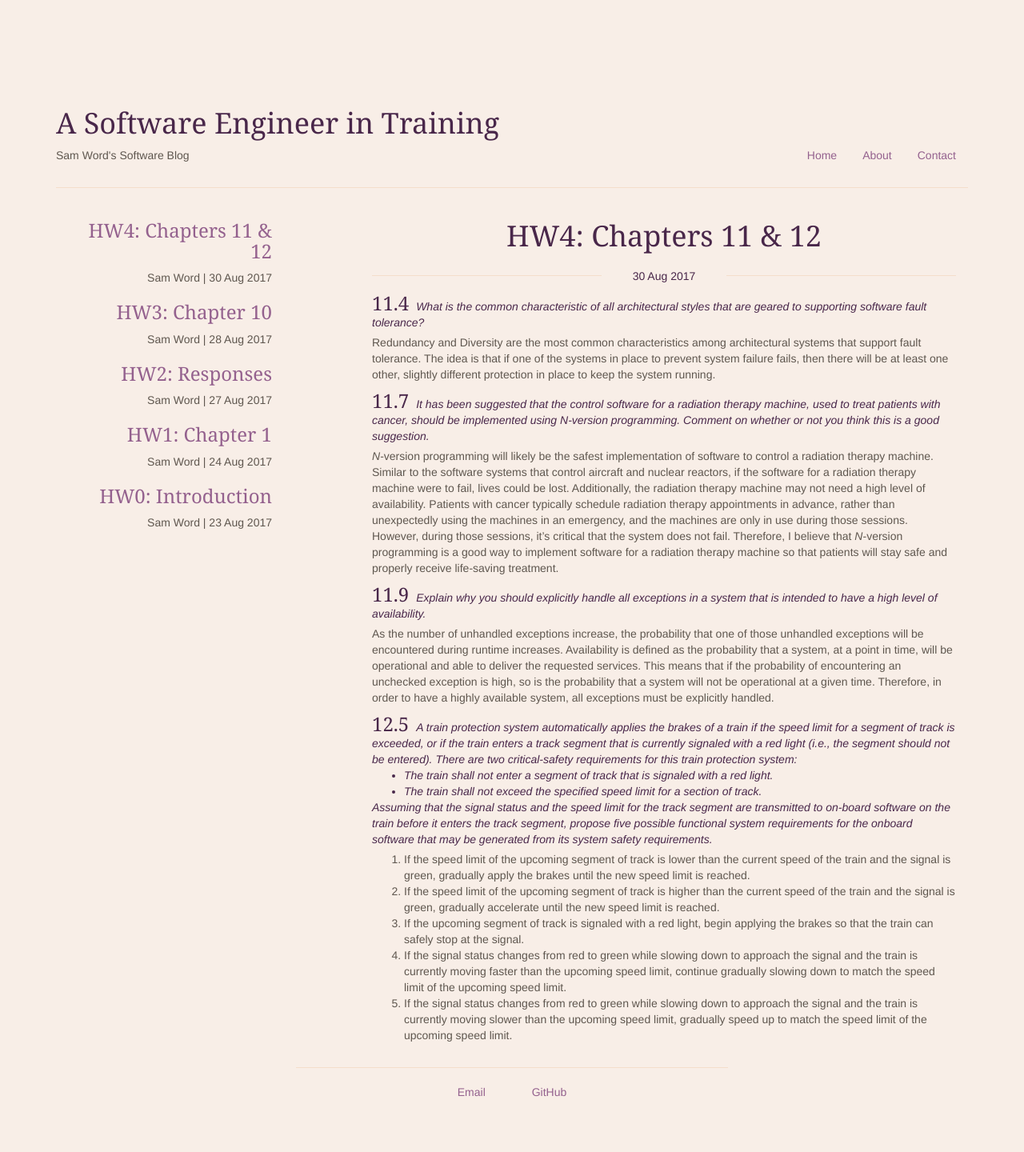
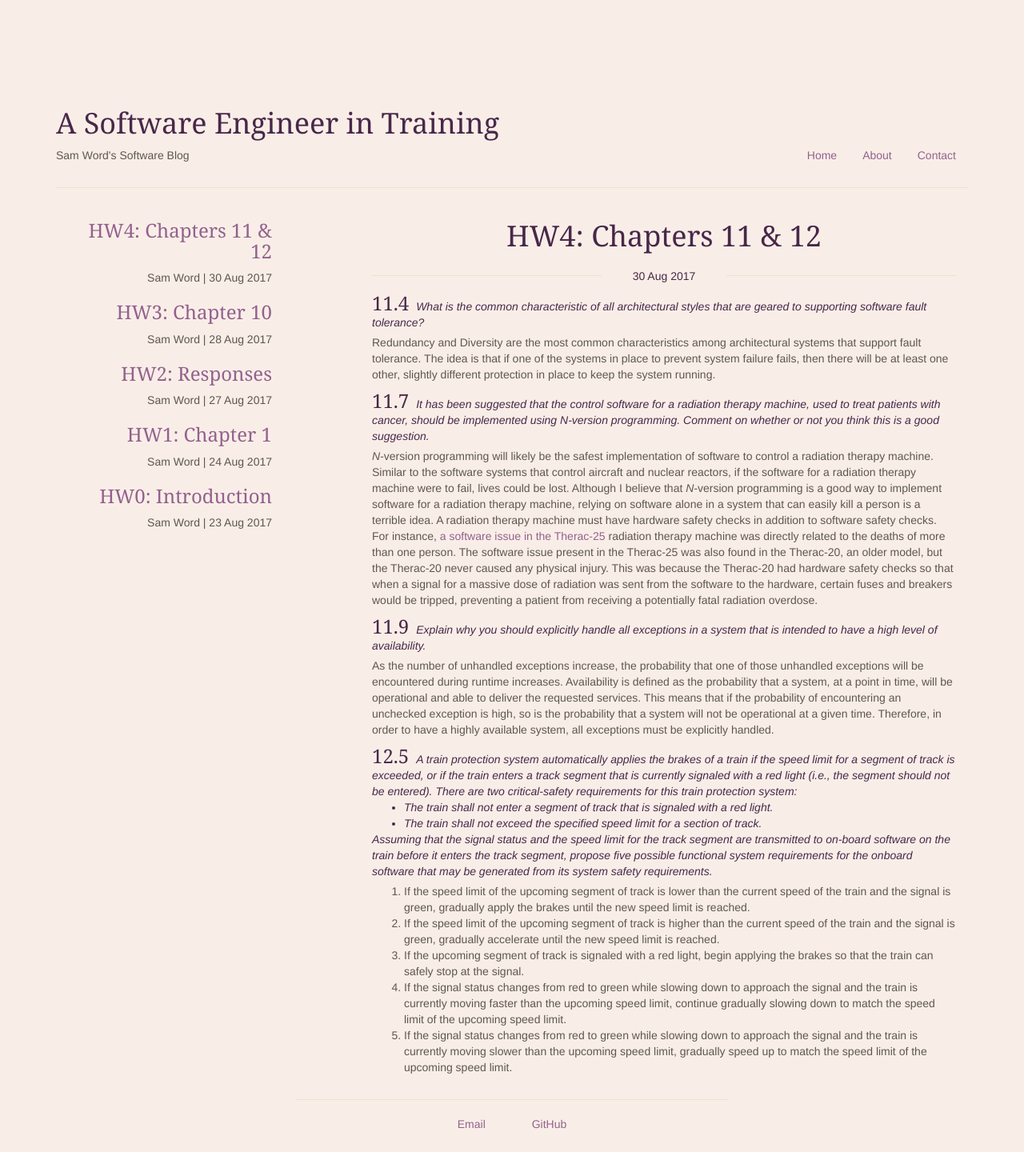
Before and after one commit to SamWord/SamWord.github.io, a Jekyll site: the page built from _posts/2017-08-30-HW4-Chapters-11-12.html, in a window 1280 px wide. Shown: the whole page at 80% size. Built offline with Jekyll 4.4.1, drawn with Linux system fonts in a browser that asks for light colours; nearby versions of some CDN libraries; before the commit the page ends 1400 px from its top, so only the background shows below that.

Commit message:
quick change to links opening in new tab, answer change

```diff
--- a/_includes/introduction.html
+++ b/_includes/introduction.html
@@ -1,4 +1,4 @@
 <p>My name is Samantha Word, but I generally go by Sam. I am a senior at College of Charleston majoring in Computer Science with a minor in Mathematics and Astronomy.</p>
-<p>I am currently a Ruby on Rails developer for MUSC. The primary application that my teammates and I work on is <a href="https://github.com/sparc-request/sparc-request">SPARCRequest</a>. SPARCRequest is an open source application used by multiple unstitutions across the US. It is best described by our README: </p>
+<p>I am currently a Ruby on Rails developer for MUSC. The primary application that my teammates and I work on is <a target="_blank" href="https://github.com/sparc-request/sparc-request">SPARCRequest</a>. SPARCRequest is an open source application used by multiple unstitutions across the US. It is best described by our README: </p>
 <blockquote>SPARC (Services, Pricing, and Applications for Research Center) is a web based research management system that integrates research and clinical care workflows with a focus on service request catalog, billing compliance, proposal and budget development, work fulfillment data collection, invoicing and billing, and impact data through grants and publication associations.</blockquote>
 <p>When I am not studying or working, I love to cook. I find cooking to be immensely rewarding, especially when I perfect a recipe made from scratch. It's just as rewarding as creating a piece of software, and it provides a meaningful break from technology. Someday, I would like to be a Software Developer or Engineer with a garden full of fresh vegetables.</p>
--- a/_posts/2017-08-30-HW4-Chapters-11-12.html
+++ b/_posts/2017-08-30-HW4-Chapters-11-12.html
@@ -18,7 +18,7 @@ author: Sam Word
 <span>It has been suggested that the control software for a radiation therapy machine, used to treat patients with cancer, should be implemented using N-version programming. Comment on whether or not you think this is a good suggestion.</span>
 </div>
 <div class="answer">
-  <p><em>N</em>-version programming will likely be the safest implementation of software to control a radiation therapy machine. Similar to the software systems that control aircraft and nuclear reactors, if the software for a radiation therapy machine were to fail, lives could be lost. Additionally, the radiation therapy machine may not need a high level of availability. Patients with cancer typically schedule radiation therapy appointments in advance, rather than unexpectedly using the machines in an emergency, and the machines are only in use during those sessions. However, during those sessions, it’s critical that the system does not fail. Therefore, I believe that <em>N</em>-version programming is a good way to implement software for a radiation therapy machine so that patients will stay safe and properly receive life-saving treatment.</p>
+  <p><em>N-</em>version programming will likely be the safest implementation of software to control a radiation therapy machine. Similar to the software systems that control aircraft and nuclear reactors, if the software for a radiation therapy machine were to fail, lives could be lost. Although I believe that <em>N-</em>version programming is a good way to implement software for a radiation therapy machine, relying on software alone in a system that can easily kill a person is a terrible idea. A radiation therapy machine must have hardware safety checks in addition to software safety checks. For instance, <a target="_blank" href="http://stono.cs.cofc.edu/~bowring/classes/csci%20362/docs/Therac25Accidents.html">a software issue in the Therac-25</a> radiation therapy machine was directly related to the deaths of more than one person. The software issue present in the Therac-25 was also found in the Therac-20, an older model, but the Therac-20 never caused any physical injury. This was because the Therac-20 had hardware safety checks so that when a signal for a massive dose of radiation was sent from the software to the hardware, certain fuses and breakers would be tripped, preventing a patient from receiving a potentially fatal radiation overdose.</p>
 </div>
 
 <div class="question">
```
